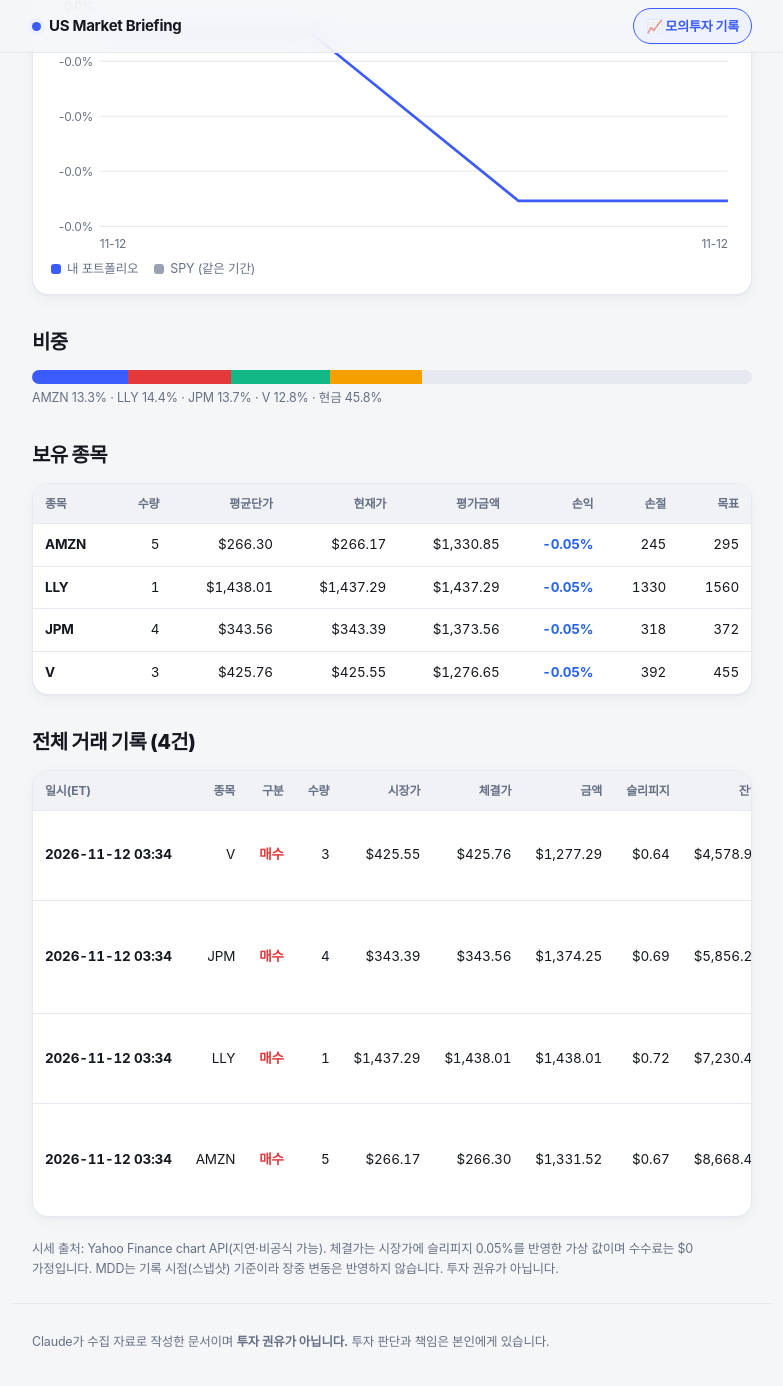
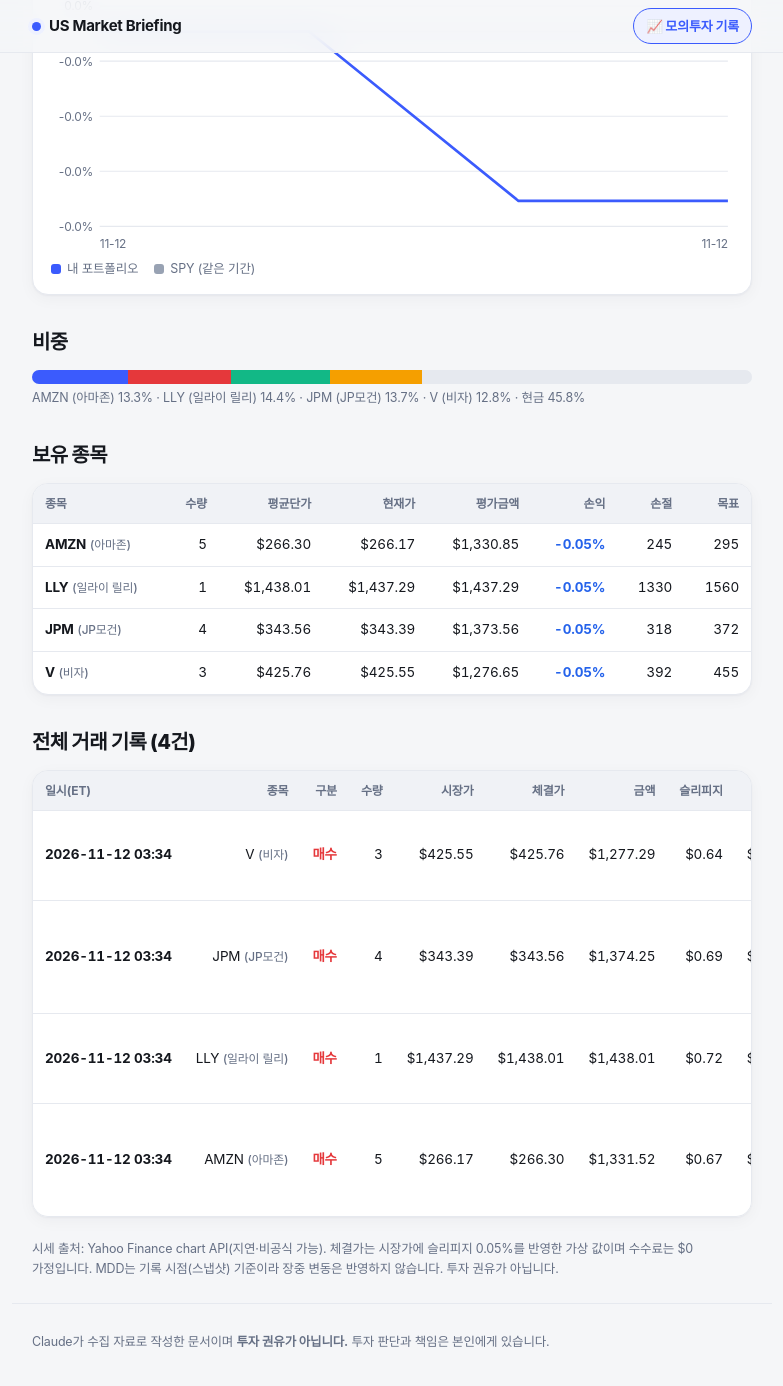
Before and after one commit to Halim2233/market-briefing, a Jekyll site: the page built from docs/paper/index.md, in a window 1280 px wide and 1400 px high, scrolled down 635 px. Shown: the top 1386 px of the window, without its empty margins (248-1031 px from the left). Built offline with Jekyll 4.4.1, drawn with Linux system fonts in a browser that asks for light colours; some web fonts are replaced.

Commit message:
Show Korean company names next to tickers on paper-trading page
Co-Authored-By: Claude Sonnet 5.5 <noreply@anthropic.com>

```diff
--- a/docs/assets/paper.css
+++ b/docs/assets/paper.css
@@ -17,3 +17,4 @@
 .warn { background: var(--down-soft); border-radius: 12px; padding: 10px 14px; font-size: 13.5px; margin: 12px 0; }
 .bar { display: flex; height: 14px; border-radius: 99px; overflow: hidden; background: var(--surface-2); margin: 8px 0 4px; }
 .bar span { display: block; height: 100%; }
+.ko { font-weight: 500; color: var(--muted); font-size: .88em; }
--- a/docs/assets/paper.js
+++ b/docs/assets/paper.js
@@ -3,6 +3,11 @@
   if (!root) return;
   var base = root.getAttribute("data-base");
   var COLORS = ["#3b5bfd", "#e5383b", "#12b886", "#f59f00", "#9c36b5", "#0ca5c9"];
+
+  var KO = { AMZN: "아마존", LLY: "일라이 릴리", JPM: "JP모건", V: "비자", AVGO: "브로드컴", NVDA: "엔비디아", AMD: "AMD",
+    MSFT: "마이크로소프트", GOOGL: "알파벳", META: "메타", AAPL: "애플", TSLA: "테슬라", "BRK-B": "버크셔 해서웨이", COST: "코스트코",
+    SPY: "S&P500 ETF", QQQ: "나스닥100 ETF", XLV: "헬스케어 ETF", GLD: "금 ETF" };
+  var nm = function (t) { return KO[t] ? t + " <small class=\"ko\">(" + KO[t] + ")</small>" : t; };
 
   var $ = function (n) { return n == null ? "–" : n; };
   var usd = function (n) { return n == null ? "–" : "$" + Number(n).toLocaleString("en-US", { minimumFractionDigits: 2, maximumFractionDigits: 2 }); };
@@ -89,7 +94,7 @@
       var segs = hold.map(function (x, i) { return [x.sym, x.qty * x.last_price / eq * 100, COLORS[i % COLORS.length]]; });
       segs.push(["현금", pf.cash / eq * 100, "var(--line)"]);
       h += '<div class="bar">' + segs.map(function (s) { return '<span style="width:' + s[1] + "%;background:" + s[2] + '" title="' + s[0] + '"></span>'; }).join("") + "</div>" +
-        '<p class="note" style="margin-top:4px">' + segs.map(function (s) { return s[0] + " " + s[1].toFixed(1) + "%"; }).join(" · ") + "</p>";
+        '<p class="note" style="margin-top:4px">' + segs.map(function (s) { return (KO[s[0]] ? s[0] + " (" + KO[s[0]] + ")" : s[0]) + " " + s[1].toFixed(1) + "%"; }).join(" · ") + "</p>";
     } else h += '<div class="tblwrap"><div class="empty">보유 종목이 없습니다 (현금 100%).</div></div>';
 
     h += "<h2>보유 종목</h2>";
@@ -97,7 +102,7 @@
       h += '<div class="tblwrap"><table class="tbl"><tr><th>종목</th><th>수량</th><th>평균단가</th><th>현재가</th><th>평가금액</th><th>손익</th><th>손절</th><th>목표</th></tr>' +
         hold.map(function (x) {
           var pl = (x.last_price / x.avg_price - 1) * 100;
-          return "<tr><td>" + x.sym + "</td><td>" + x.qty + "</td><td>" + usd(x.avg_price) + "</td><td>" + usd(x.last_price) + "</td><td>" + usd(x.qty * x.last_price) +
+          return "<tr><td>" + nm(x.sym) + "</td><td>" + x.qty + "</td><td>" + usd(x.avg_price) + "</td><td>" + usd(x.last_price) + "</td><td>" + usd(x.qty * x.last_price) +
             '</td><td class="' + cls(pl) + '">' + pct(pl) + "</td><td>" + $(x.stop) + "</td><td>" + $(x.target) + "</td></tr>";
         }).join("") + "</table></div>";
     } else h += '<div class="tblwrap"><div class="empty">없음</div></div>';
@@ -106,7 +111,7 @@
     if (trades.length) {
       h += '<div class="tblwrap"><table class="tbl"><tr><th>일시(ET)</th><th>종목</th><th>구분</th><th>수량</th><th>시장가</th><th>체결가</th><th>금액</th><th>슬리피지</th><th>잔액</th><th>실현손익</th><th>손절/목표</th><th>이유</th></tr>' +
         trades.slice().reverse().map(function (t) {
-          return "<tr><td>" + esc(t.datetime_et.replace("T", " ").slice(0, 16)) + "</td><td>" + esc(t.ticker) + '</td><td class="' + (t.side === "BUY" ? "up" : "down") + '">' + (t.side === "BUY" ? "매수" : "매도") + "</td><td>" + t.qty + "</td><td>" + usd(t.market_price) + "</td><td>" + usd(t.fill_price) + "</td><td>" + usd(t.amount) + "</td><td>" + usd(t.est_slippage) + "</td><td>" + usd(t.cash_after) + "</td><td>" + (t.realized_pnl ? usd(t.realized_pnl) : "–") + "</td><td>" + esc(t.stop || "–") + " / " + esc(t.target || "–") + '</td><td class="reason">' + esc(t.reason) + "</td></tr>";
+          return "<tr><td>" + esc(t.datetime_et.replace("T", " ").slice(0, 16)) + "</td><td>" + nm(esc(t.ticker)) + '</td><td class="' + (t.side === "BUY" ? "up" : "down") + '">' + (t.side === "BUY" ? "매수" : "매도") + "</td><td>" + t.qty + "</td><td>" + usd(t.market_price) + "</td><td>" + usd(t.fill_price) + "</td><td>" + usd(t.amount) + "</td><td>" + usd(t.est_slippage) + "</td><td>" + usd(t.cash_after) + "</td><td>" + (t.realized_pnl ? usd(t.realized_pnl) : "–") + "</td><td>" + esc(t.stop || "–") + " / " + esc(t.target || "–") + '</td><td class="reason">' + esc(t.reason) + "</td></tr>";
         }).join("") + "</table></div>";
     } else h += '<div class="tblwrap"><div class="empty">아직 거래가 없습니다.</div></div>';
     root.innerHTML = h;
```
